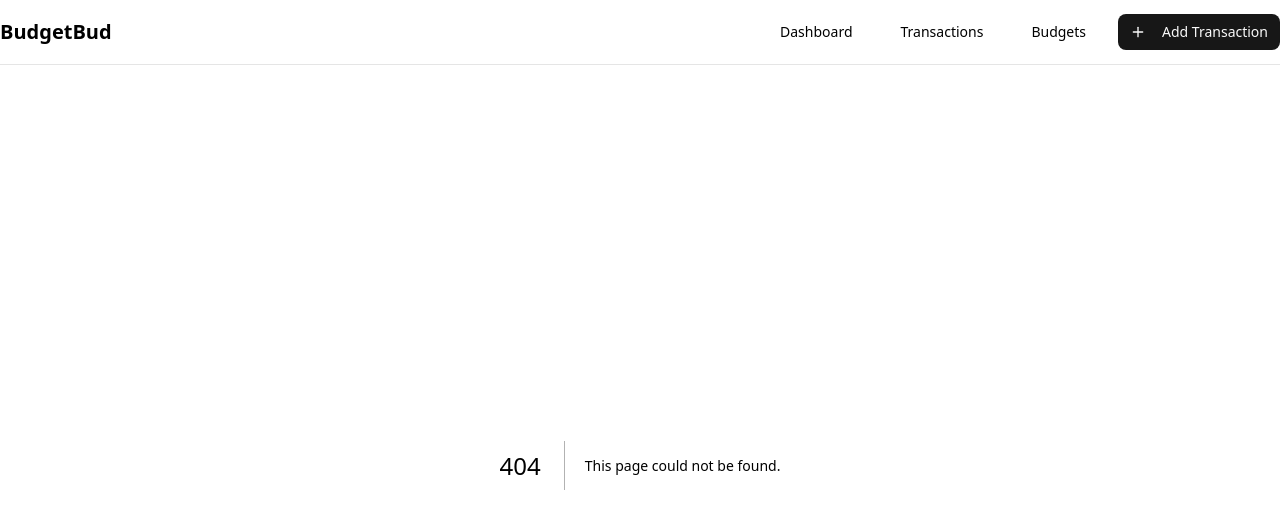
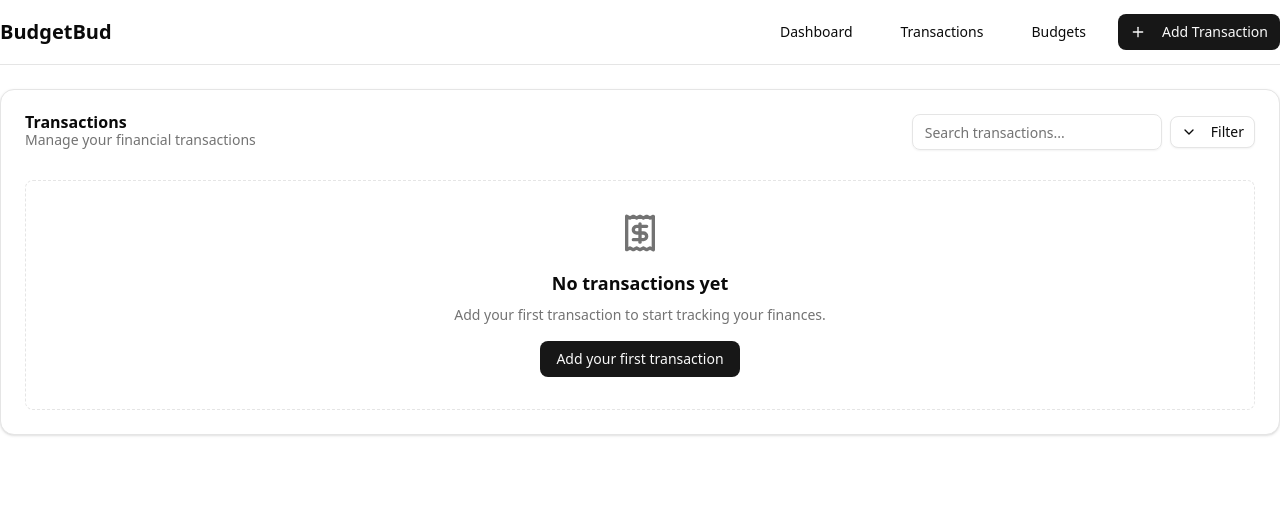
Before and after one commit to amoreX/BudgetBud, a Next.js app: page /Routes/transactions in a window 1280 px wide. Before the commit this address had no page. Shown: the top 528 px of the page. Built offline with nearby package versions, Linux system fonts and the light colour scheme.

Commit message:
fuck this

```diff
--- a/src/app/Routes/Transactions/new/page.tsx
+++ b/src/app/Routes/transactions/new/page.tsx
@@ -171,7 +171,7 @@ export default function AddTransactionPage() {
                             <div className="flex flex-col space-y-2">
                               <Input value="No categories available" disabled className="text-muted-foreground" />
                               <FormDescription>
-                                <Link href="/categories" className="text-primary hover:underline">
+                                <Link href="/Routes/categories/create" className="text-primary hover:underline">
                                   Create categories first
                                 </Link>
                               </FormDescription>
--- a/src/app/Routes/Transactions/page.tsx
+++ b/src/app/Routes/transactions/page.tsx
@@ -106,7 +106,7 @@ export default function TransactionsPage() {
                       Add your first transaction to start tracking your finances.
                     </p>
                     <Button asChild>
-                      <a href="/Routes/Transactions/new">Add your first transaction</a>
+                      <a href="/Routes/transactions/new">Add your first transaction</a>
                     </Button>
                   </div>
                 </div>
--- a/src/app/components/navbar.tsx
+++ b/src/app/components/navbar.tsx
@@ -13,13 +13,13 @@ const Navbar=():JSX.Element=>{
         <Link href="/">
             <Button variant="ghost">Dashboard</Button>
           </Link>
-          <Link href="/Routes/Transactions">
+          <Link href="/Routes/transactions">
             <Button variant="ghost">Transactions</Button>
           </Link>
-          <Link href="/Routes/Budget">
+          <Link href="/Routes/budget">
             <Button variant="ghost">Budgets</Button>
           </Link>
-          <Link href="/Routes/Transactions/new">
+          <Link href="/Routes/transactions/new">
             <Button>
               <Plus className="mr-2 h-4 w-4" />
               Add Transaction
```
Also changed, not shown: src/app/Routes/budget/create/page.tsx (renamed from src/app/Routes/Budget/create/page.tsx), src/app/Routes/budget/page.tsx (renamed from src/app/Routes/Budget/page.tsx), src/app/Routes/categories/page.tsx (renamed from src/app/Routes/Categories/page.tsx).
